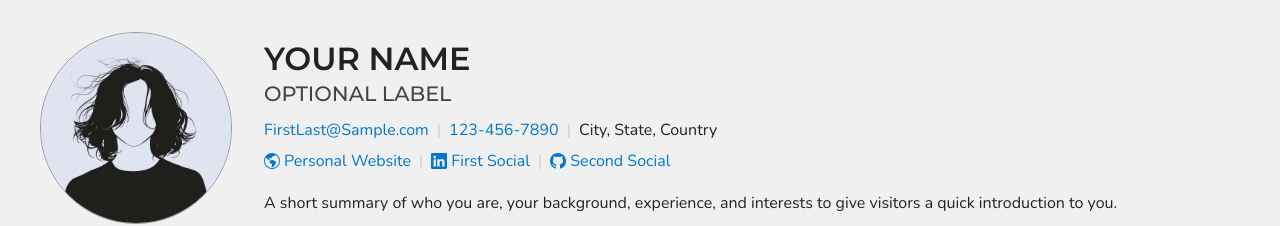
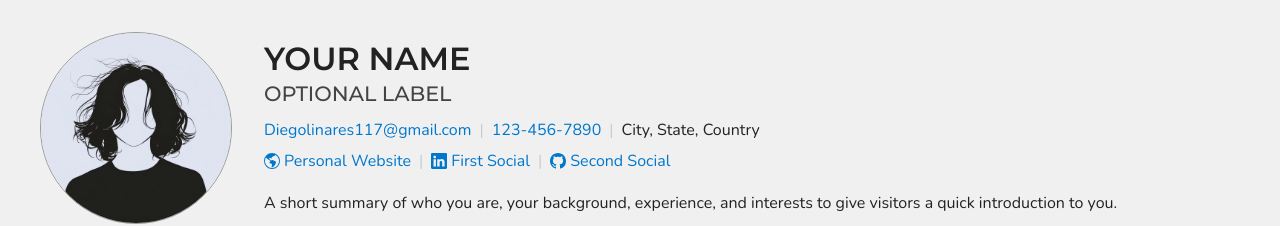
Before and after one commit to diegol117/diegolinares.github.io, a plain HTML site: page index.html in a window 1280 px wide. Shown: the top 226 px of the page. Drawn offline with nearby package versions, Linux system fonts and the light colour scheme.

Commit message:
Update index.html

```diff
--- a/index.html
+++ b/index.html
@@ -73,7 +73,7 @@
                 <ul class="inline-list flex-responsive">
 
                     <li>
-                      <a href="mailto:FirstLast@Sample.com">FirstLast@Sample.com</a>
+                      <a href="mailto:Diegolinares117@gmail.com">Diegolinares117@gmail.com</a>
                     </li>
 
 
```
